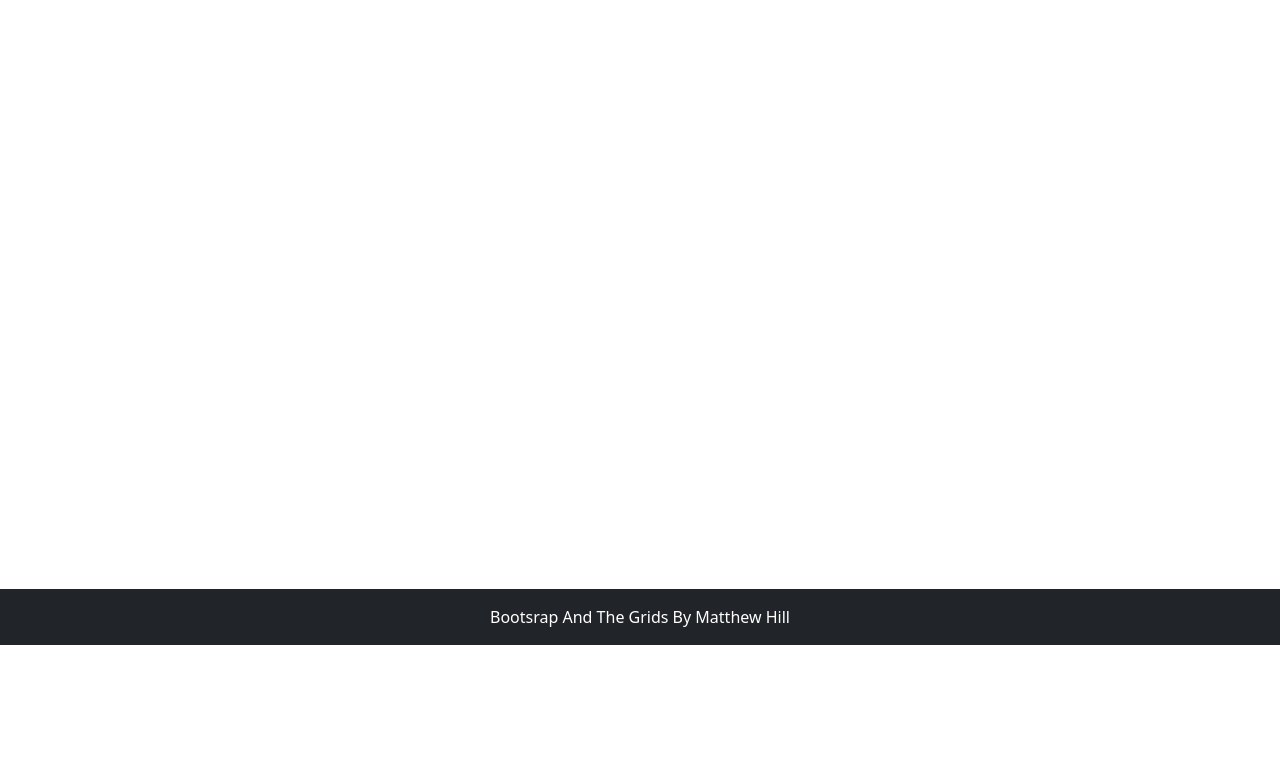
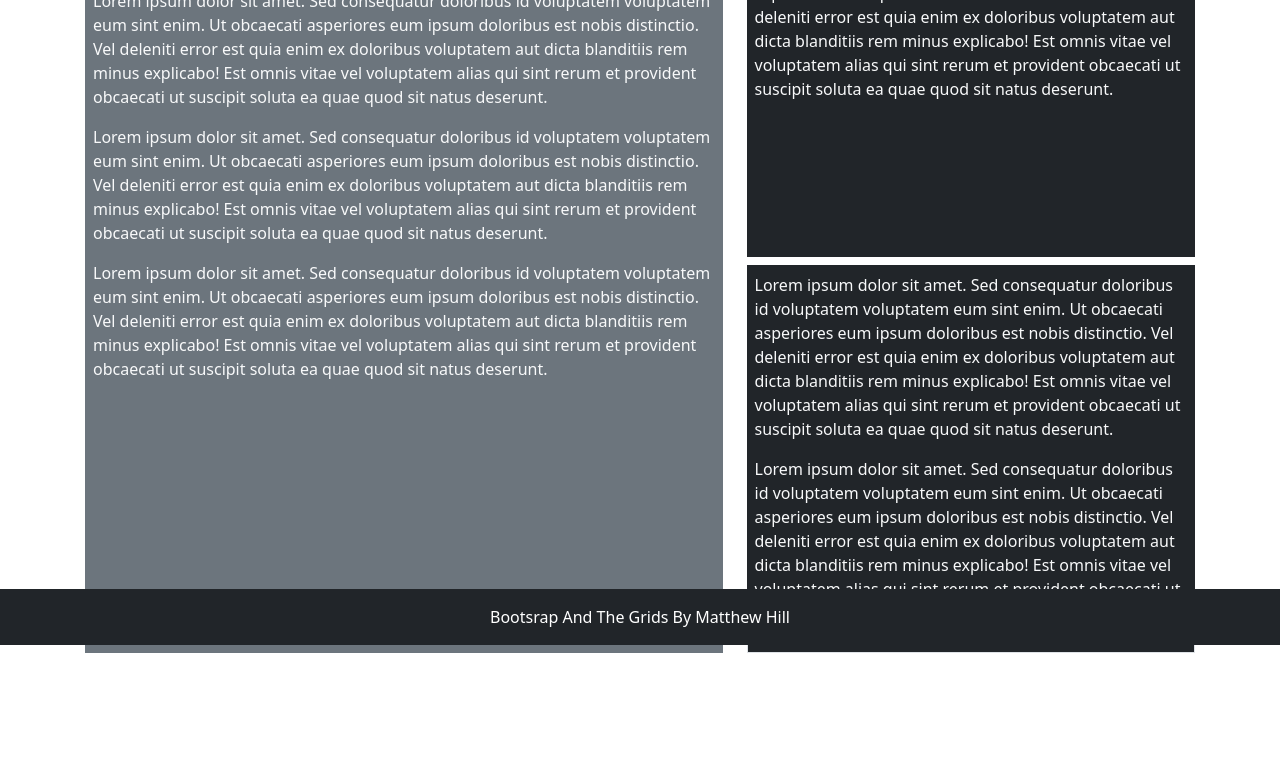
Before and after one commit to Ma77hewHill/bootstapAndTheGrids, a plain HTML site: page Grid3.html in a window 1280 px wide. Shown: the part 155-924 px from the top of the page. Before the commit the page ends 800 px from the top, so only its background shows below. Drawn offline with nearby package versions, Linux system fonts and the light colour scheme; a web font is replaced by a local one.

Commit message:
grid 2&3 done

```diff
--- a/Grid3.html
+++ b/Grid3.html
@@ -62,8 +62,38 @@
 </nav>
 
     <main class="flex-shrink-0">
-       <div class="container">
+       <div class="container h-100 minHeight">
+           <div class="row h-100">
+               <!--Left Column-->
+               <div class="col-7">
+                    <div class="bg-secondary text-light p-2 h-100">
+                        <h1>Article Title</h1>
+                        <p>Lorem ipsum dolor sit amet. Sed consequatur doloribus id voluptatem voluptatem eum sint enim. Ut obcaecati asperiores eum ipsum doloribus est nobis distinctio. Vel deleniti error est quia enim ex doloribus voluptatem aut dicta blanditiis rem minus explicabo! Est omnis vitae vel voluptatem alias qui sint rerum et provident obcaecati ut suscipit soluta ea quae quod sit natus deserunt. </p>
+                        <p>Lorem ipsum dolor sit amet. Sed consequatur doloribus id voluptatem voluptatem eum sint enim. Ut obcaecati asperiores eum ipsum doloribus est nobis distinctio. Vel deleniti error est quia enim ex doloribus voluptatem aut dicta blanditiis rem minus explicabo! Est omnis vitae vel voluptatem alias qui sint rerum et provident obcaecati ut suscipit soluta ea quae quod sit natus deserunt. </p>
+                        <p>Lorem ipsum dolor sit amet. Sed consequatur doloribus id voluptatem voluptatem eum sint enim. Ut obcaecati asperiores eum ipsum doloribus est nobis distinctio. Vel deleniti error est quia enim ex doloribus voluptatem aut dicta blanditiis rem minus explicabo! Est omnis vitae vel voluptatem alias qui sint rerum et provident obcaecati ut suscipit soluta ea quae quod sit natus deserunt. </p>
 
+                    </div>
+               </div>
+               <!--Right Column-->
+               <div class="col-5 h-100 d-flex flex-column justify-content-evenly">
+                   <!--Right Top Column-->
+                   <div class="bg-dark text-light h-50 p-2 overflow-auto">
+                    <p>Lorem ipsum dolor sit amet. Sed consequatur doloribus id voluptatem voluptatem eum sint enim. Ut obcaecati asperiores eum ipsum doloribus est nobis distinctio. Vel deleniti error est quia enim ex doloribus voluptatem aut dicta blanditiis rem minus explicabo! Est omnis vitae vel voluptatem alias qui sint rerum et provident obcaecati ut suscipit soluta ea quae quod sit natus deserunt. </p>
+
+
+                   </div>
+                   <!--Right bottom column-->
+                   <div class="bg-dark text-light h-50 mt-2 p-2 overflow-hidden">
+                    <p>Lorem ipsum dolor sit amet. Sed consequatur doloribus id voluptatem voluptatem eum sint enim. Ut obcaecati asperiores eum ipsum doloribus est nobis distinctio. Vel deleniti error est quia enim ex doloribus voluptatem aut dicta blanditiis rem minus explicabo! Est omnis vitae vel voluptatem alias qui sint rerum et provident obcaecati ut suscipit soluta ea quae quod sit natus deserunt. </p>
+                    <p>Lorem ipsum dolor sit amet. Sed consequatur doloribus id voluptatem voluptatem eum sint enim. Ut obcaecati asperiores eum ipsum doloribus est nobis distinctio. Vel deleniti error est quia enim ex doloribus voluptatem aut dicta blanditiis rem minus explicabo! Est omnis vitae vel voluptatem alias qui sint rerum et provident obcaecati ut suscipit soluta ea quae quod sit natus deserunt. </p>
+
+
+                   </div>
+                    <div class="bg-dark text-light border border-top p-2">
+                        <button class="btn btn-light" type="button">Read Me</button>
+                    </div>
+               </div>
+           </div>
        </div>
     </main>
     <footer class="footer mt-auto py-3 bg-dark sticky-footer">
--- a/css/site.css
+++ b/css/site.css
@@ -2,6 +2,11 @@ main>.container {
     padding: 60px 15px 0;
     margin-bottom: 5rem;
 }
+body> main{
+    margin-top: 20px;
+    margin-bottom:60px;
+}
+
 .sticky-footer {
     position: sticky;
     left: 0;
```
Also changed, not shown: Grid2.html (+13 -2 lines).
